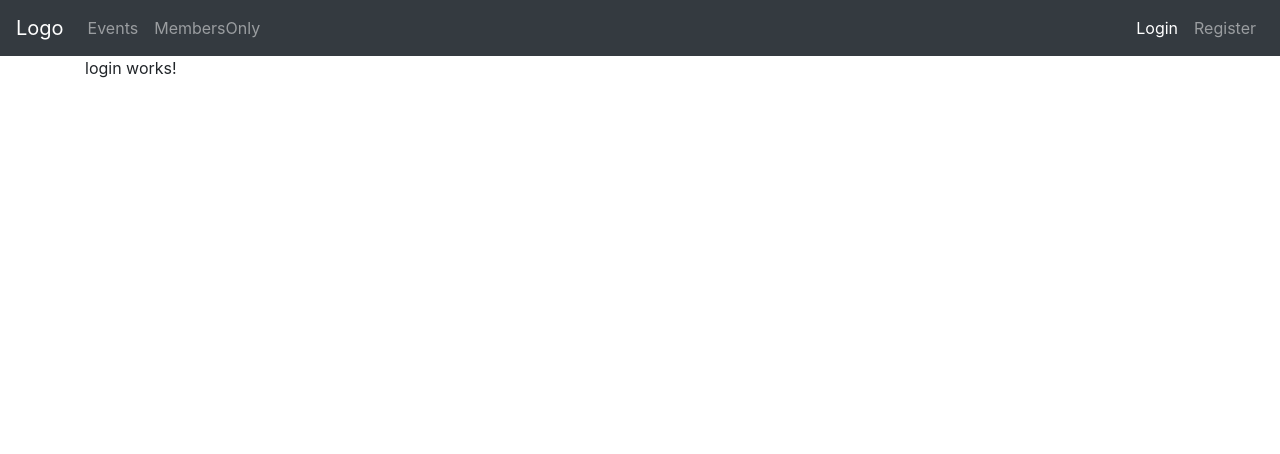
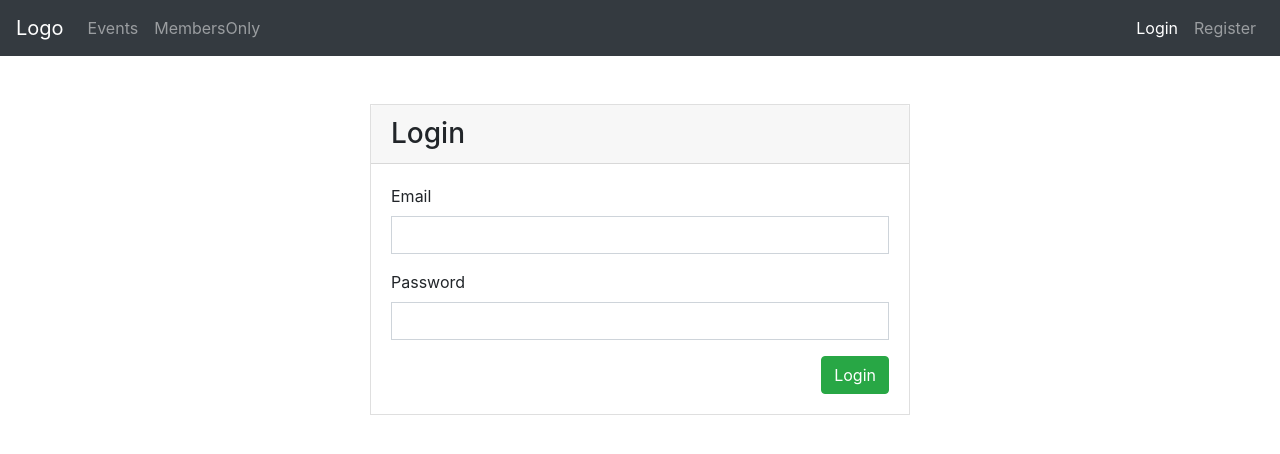
Before and after one commit to duxard/ng-auth-jwt, an Angular app: page /login in a window 1280 px wide. Shown: the top 454 px of the page. Built offline with nearby package versions, Linux system fonts and the light colour scheme.

Commit message:
add login component

```diff
--- a/src/app/components/login/login.component.html
+++ b/src/app/components/login/login.component.html
@@ -1 +1,22 @@
-<p>login works!</p>
+<div class="row pt-5">
+  <div class="col-md-6 mx-auto">
+    <div class="card rounded-0">
+      <div class="card-header">
+        <h3 class="mb-0">Login</h3>
+      </div>
+      <div class="card-body">
+        <form class="form">
+          <div class="form-group">
+            <label>Email</label>
+            <input [(ngModel)]="loginUserData.email" type="text" name="email" class="form-control rounded-0" required>
+          </div>
+          <div class="form-group">
+            <label>Password</label>
+            <input [(ngModel)]="loginUserData.password" type="password" name="password" class="form-control rounded-0"  required>
+          </div>
+          <button (click)="loginUser()" type="button" class="btn btn-success float-right">Login</button>
+        </form>
+      </div>
+    </div>
+  </div>
+</div>
--- a/src/app/components/login/login.component.ts
+++ b/src/app/components/login/login.component.ts
@@ -7,9 +7,17 @@
 })
 export class LoginComponent implements OnInit {
 
+  loginUserData = {
+    email: '',
+    password: ''
+  };
+
   constructor() { }
 
   ngOnInit(): void {
   }
 
+  loginUser() {
+    console.log(this.loginUserData);
+  }
 }
--- a/src/app/components/register/register.component.html
+++ b/src/app/components/register/register.component.html
@@ -8,7 +8,7 @@
         <form class="form">
           <div class="form-group">
             <label>Email</label>
-            <input [(ngModel)]="registerUserData.email" type="text" name="email" class="form-control rounded-0" autocomplete="off" required>
+            <input [(ngModel)]="registerUserData.email" type="text" name="email" class="form-control rounded-0" required>
           </div>
           <div class="form-group">
             <label>Password</label>
--- a/src/app/services/auth/auth.service.ts
+++ b/src/app/services/auth/auth.service.ts
@@ -33,9 +33,8 @@
       errorMessage = error.error.message;
     } else {
       // Get server-side error
-      errorMessage = `Error Code: ${error.status}\nMessage: ${error.message}`;
+      errorMessage = `Error Code: ${error.status}\nReason: ${error.error}`;
     }
     return throwError(errorMessage);
   }
-
 }
```
